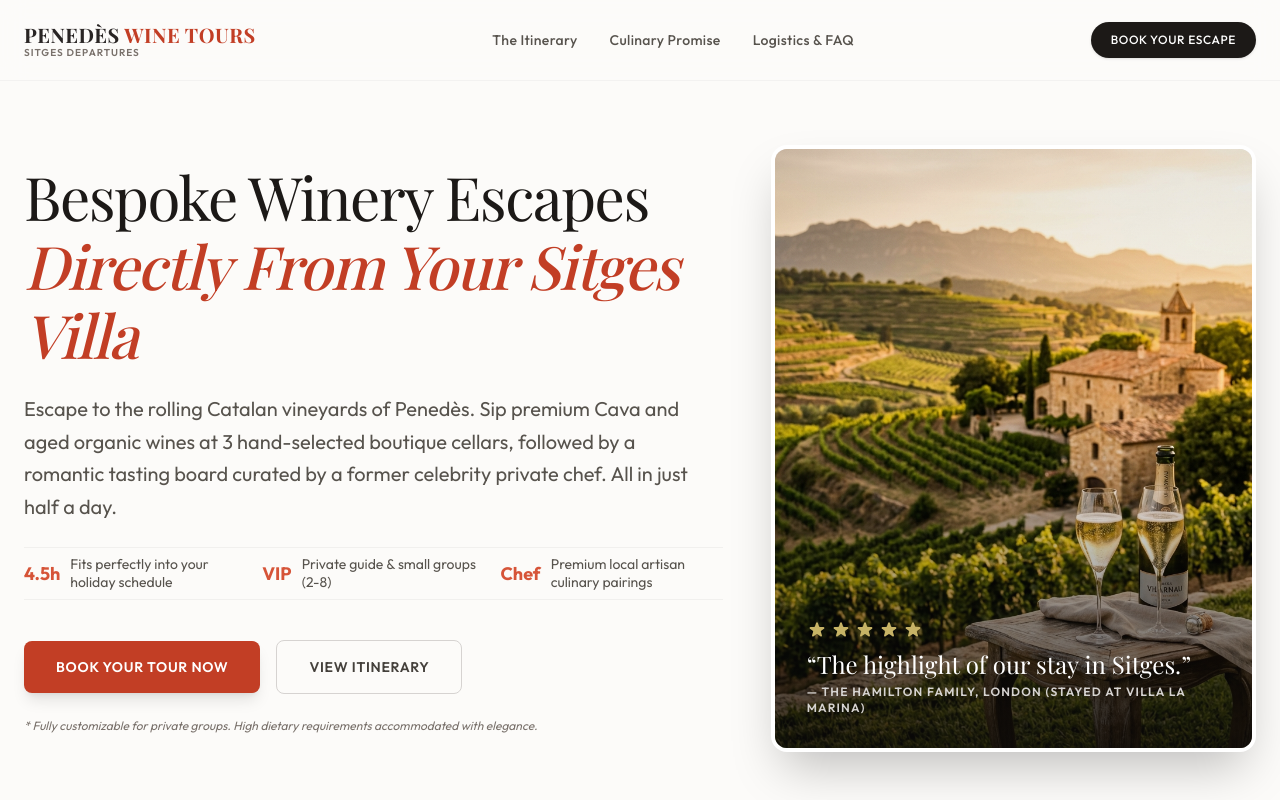
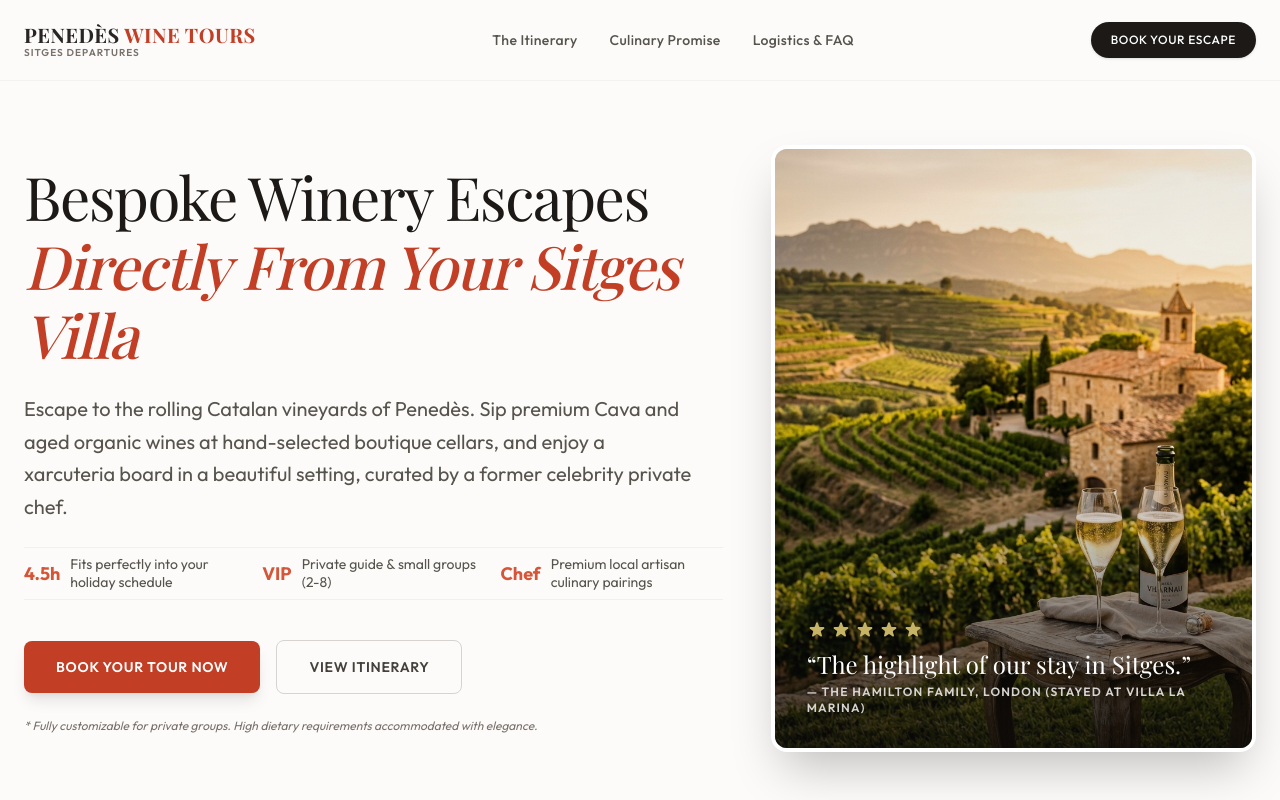
Before and after one commit to DAGarnish/penedeswinetours, a Next.js app: page / in a window 1280 px wide. Shown: the top 800 px of the page. Built offline with nearby package versions, Linux system fonts and the light colour scheme; a web font is replaced by a local one.

Commit message:
new changes

```diff
--- a/src/app/page.tsx
+++ b/src/app/page.tsx
@@ -55,7 +55,7 @@ export default function Home() {
             </h1>
 
             <p className="text-stone-600 text-lg md:text-xl font-normal leading-relaxed max-w-2xl">
-              Escape to the rolling Catalan vineyards of Penedès. Sip premium Cava and aged organic wines at 3 hand-selected boutique cellars, followed by a romantic tasting board curated by a former celebrity private chef. All in just half a day.
+              Escape to the rolling Catalan vineyards of Penedès. Sip premium Cava and aged organic wines at hand-selected boutique cellars, and enjoy a xarcuteria board in a beautiful setting, curated by a former celebrity private chef.
             </p>
 
             {/* Micro value statements */}
```
